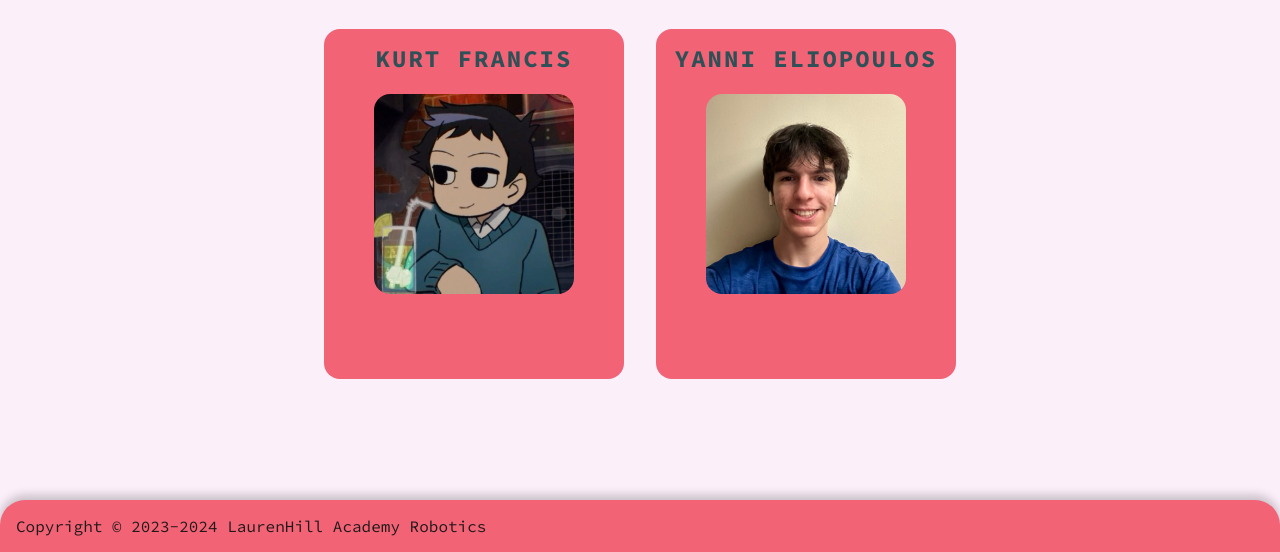
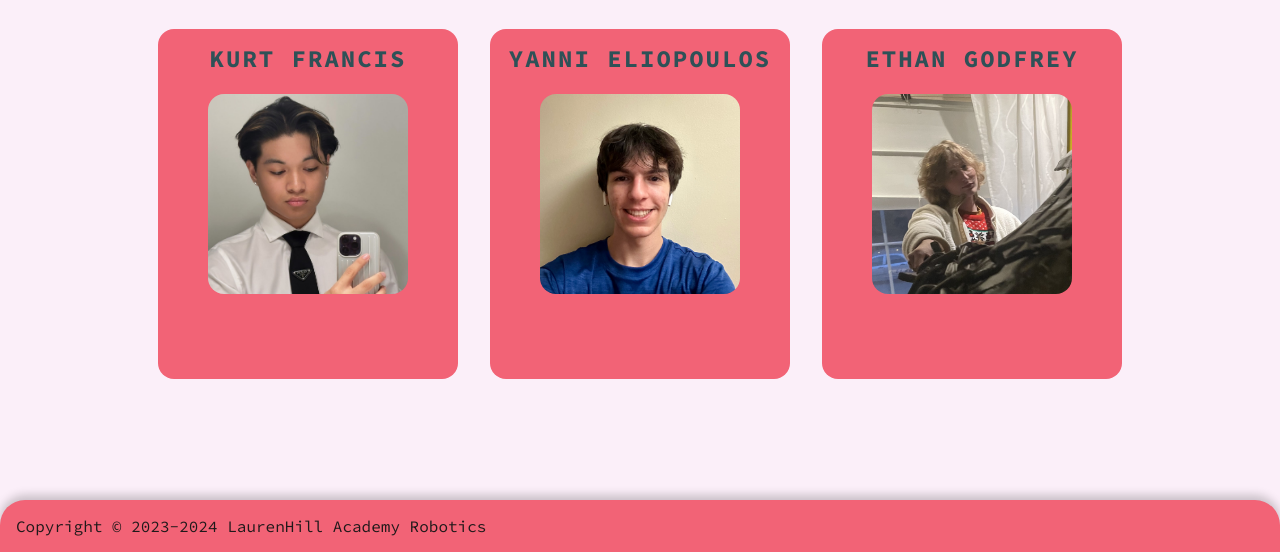
Before and after one commit to Ju-lion28/Website-lha-2024, a plain HTML site: page pages/en_roster.html in a window 1280 px wide. Shown: the part 1720-2272 px from the top of the page. Drawn offline with Linux system fonts and the light colour scheme.

Commit message:
Add kurt & ethan picture. Add ethan description.

```diff
--- a/pages/en_roster.html
+++ b/pages/en_roster.html
@@ -193,7 +193,7 @@
             <div class="data">
                 <div class="name"><h3>Kurt Francis</h3></div>
                 <div class="picture">
-                    <img src="../assets/images/content/roster/pictures/wallace wells ★ - Kurt Francis Ocampo.jpeg"
+                    <img src="../assets/images/content/roster/pictures/kurt.jpeg"
                          alt="John Appleseed">
                 </div>
             </div>
@@ -212,6 +212,19 @@
             <ul class="description">
                 <li>programming, website</li>
                 <li>secondary_4</li>
+            </ul>
+        </div>
+        <div class="person">
+            <div class="data">
+                <div class="name"><h3>Ethan Godfrey</h3></div>
+                <div class="picture">
+                    <img src="../assets/images/content/roster/pictures/ethan.jpeg" alt="John Appleseed">
+                </div>
+            </div>
+            <ul class="description">
+                <li>Kiosk & Robot design,
+                    Kiosk & Robot building</li>
+                <li>secondary_5</li>
             </ul>
         </div>
         <br/>
```
Also changed, not shown: assets/images/content/roster/pictures/ethan.jpeg (added), assets/images/content/roster/pictures/kurt.jpeg (added).
